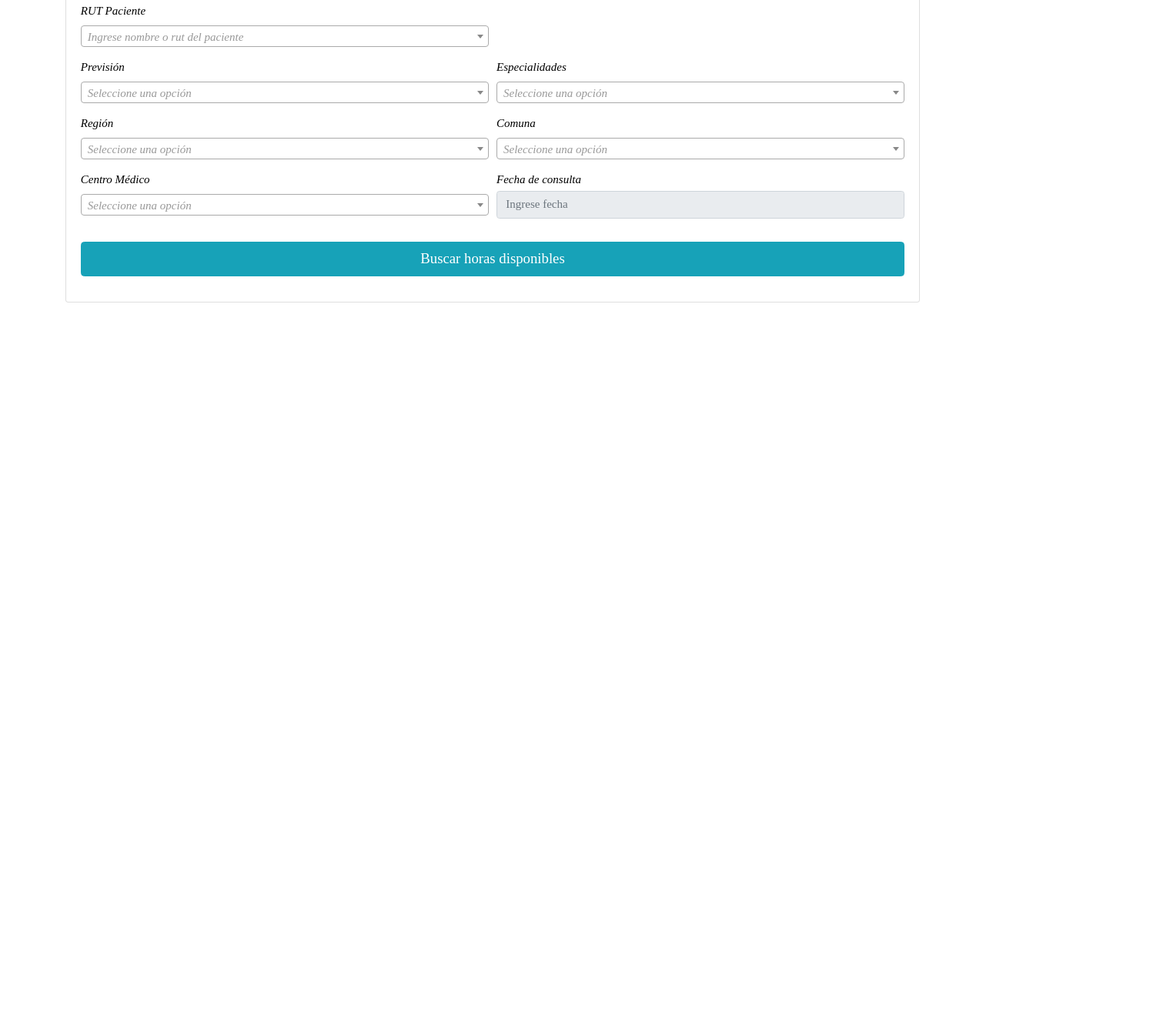
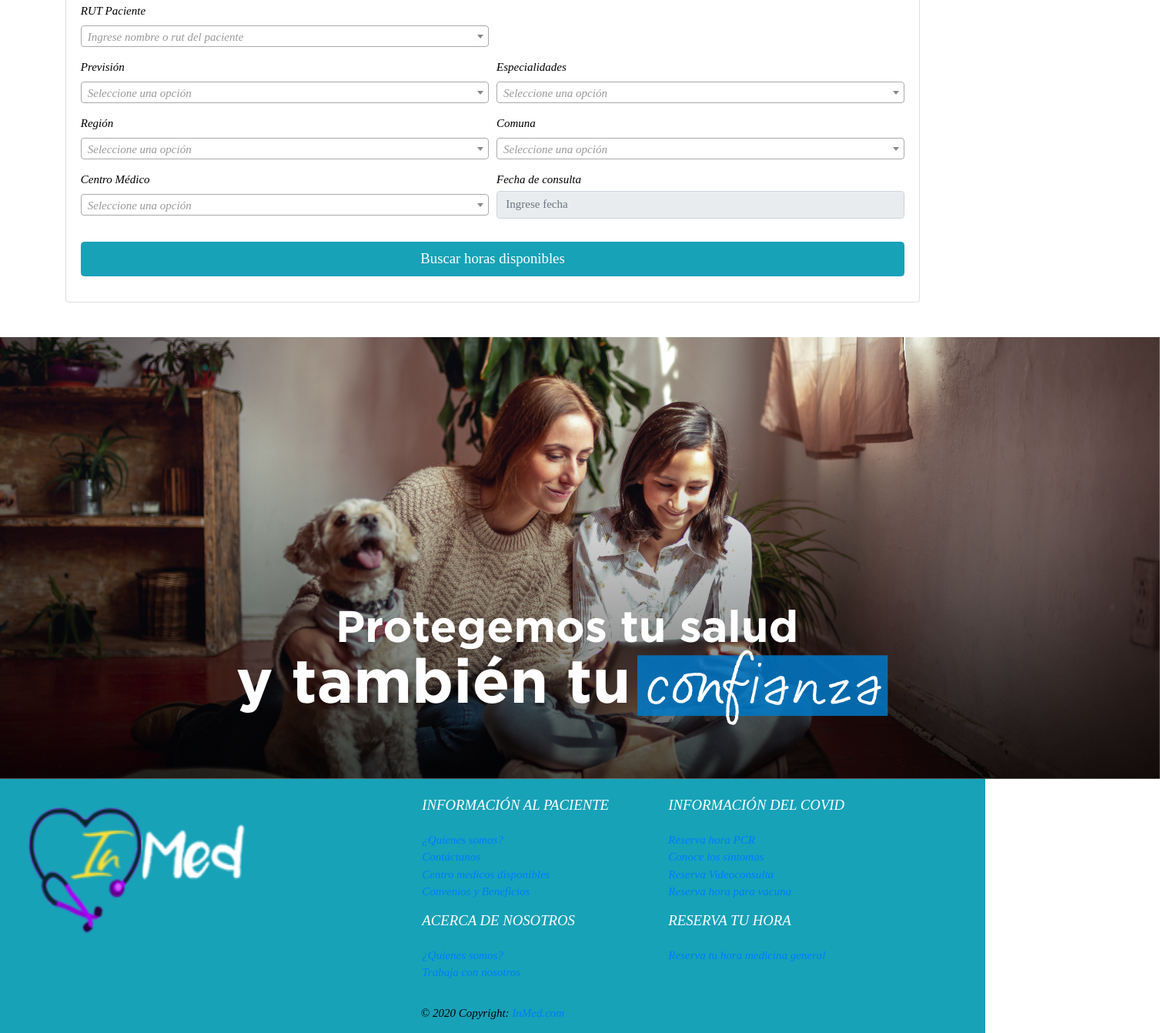
Before and after one commit to jeisonpimentel/Salud-Repository, a plain HTML site: page reserva-hora-form.html in a window 1280 px wide. Shown: the part 831-2173 px from the top of the page at 77% size, 1507 px wide, since content can reach past the window. Before the commit the page ends 1269 px from the top, so only its background shows below. Drawn offline with nearby package versions, Linux system fonts and the light colour scheme; files that its build step writes are made by us from their sources.

Commit message:
Se termino de crear info-covid

```diff
--- a/css/estilos.css
+++ b/css/estilos.css
@@ -20,7 +20,7 @@ html, body{
     margin: 0px;
 }
 
-fondo2 {
+.fondo2 {
 	font-family: open_sanslight;
 	font-style: italic;
 	background-image: url('../imagenes/fondo2.png');
--- a/reserva-hora-form.html
+++ b/reserva-hora-form.html
@@ -257,6 +257,86 @@
         </div>
     </div>
 
+
+  <!--INICIO: Creación del Footer-->
+
+  <img src="imagenes/fondo2.png" alt="">
+
+  <footer class="page-footer font-small blue pt-4 bg-info">
+    <div class="container-fluid text-center text-md-left">
+      <div class="row">
+        <div class="col-md-5 mt-md-0 mt-5">
+          <div class="container">
+            <img src="imagenes/LogoForma2.png" alt="" width="300px;" height="200px;">
+          </div>
+        </div>
+        <hr class="clearfix w-100 d-md-none pb-3">
+
+        <div class="col-md-3 mb-md-0 mb-1">
+          <h5 class="text-uppercase text-white">Información al paciente</h5>
+          <ul class="list-unstyled mt-4">
+            <li>
+              <a href="#!">¿Quienes somos?</a>
+            </li>
+            <li>
+              <a href="#!">Contáctanos</a>
+            </li>
+            <li>
+              <a href="#!">Centro medicos disponibles</a>
+            </li>
+            <li>
+              <a href="#!">Convenios y Beneficios</a>
+            </li>
+          </ul>
+
+          <h5 class="text-uppercase text-white">Acerca de nosotros</h5>
+          <ul class="list-unstyled mt-4">
+            <li>
+              <a href="#!">¿Quienes somos?</a>
+            </li>
+            <li>
+              <a href="#!">Trabaja con nosotros</a>
+            </li>
+          </ul>
+        </div>
+
+        <div class="col-md-3 mb-md-0 mb-1">
+          <h5 class="text-uppercase text-white">Información del Covid</h5>
+          <ul class="list-unstyled mt-4">
+            <li>
+              <a href="#!">Reserva hora PCR</a>
+            </li>
+
+            <li>
+              <a href="#!">Conoce los sintomas</a>
+            </li>
+            <li>
+              <a href="#!">Reserva Videoconsulta</a>
+            </li>
+            <li>
+              <a href="#!">Reserva hora para vacuna</a>
+            </li>
+          </ul>
+
+          <h5 class="text-uppercase text-white">Reserva tu hora</h5>
+          <ul class="list-unstyled mt-4">
+            <li>
+              <a href="#!">Reserva tu hora medicina general</a>
+            </li>
+          </ul>
+        </div>
+      </div>
+    </div>
+
+    <!-- Copyright -->
+    <div class="footer-copyright text-center py-3">© 2020 Copyright:
+      <a href="#"> InMed.com</a>
+    </div>
+    <!-- Copyright -->
+
+  </footer>
+  <!--FIN: Creación del Footer-->
+
     <!--FIN CONTENIDO PRINCIPAL-->
     <script src="js/jquery/jquery.min.js"></script>
     <script src="js/select2/js/select2.full.min.js"></script>
```
Also changed, not shown: index.html (+0 -2 lines), info-covid.html (+16 -31 lines).
